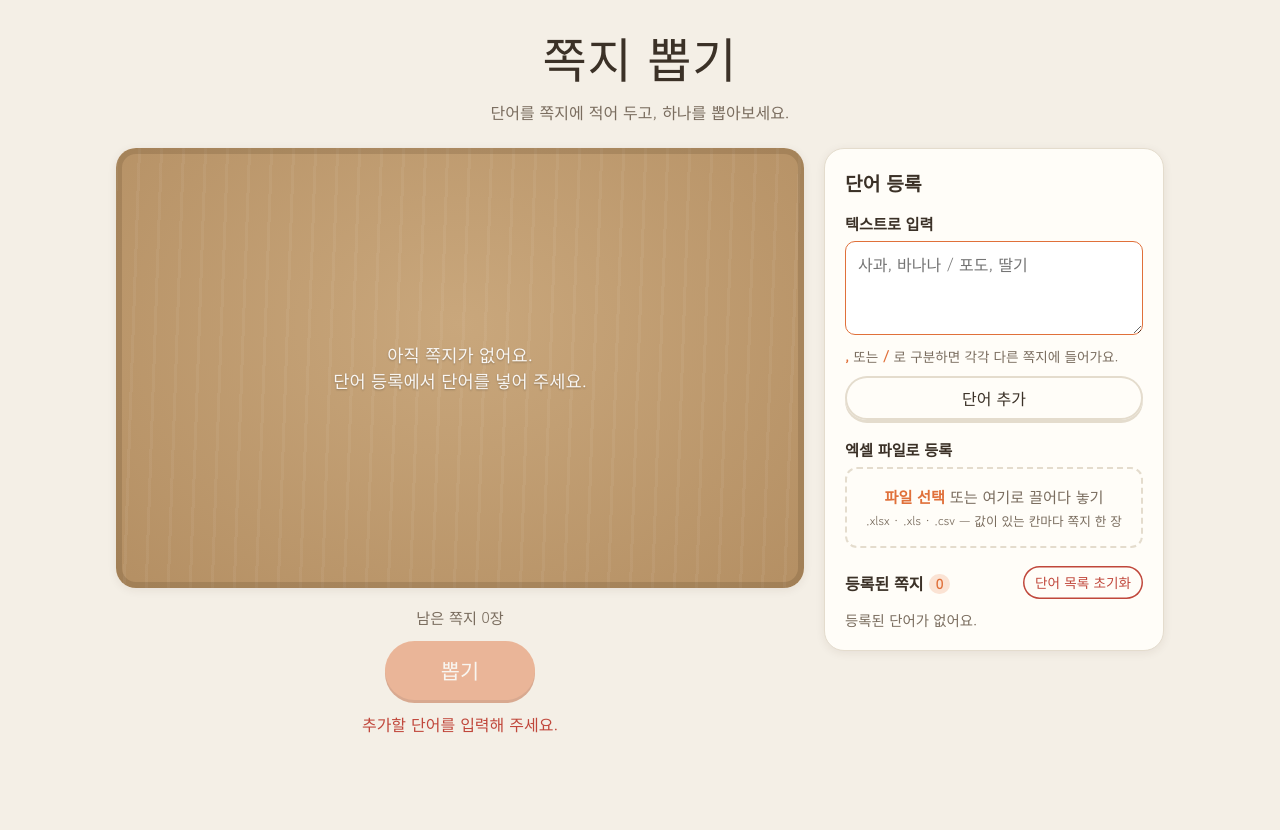
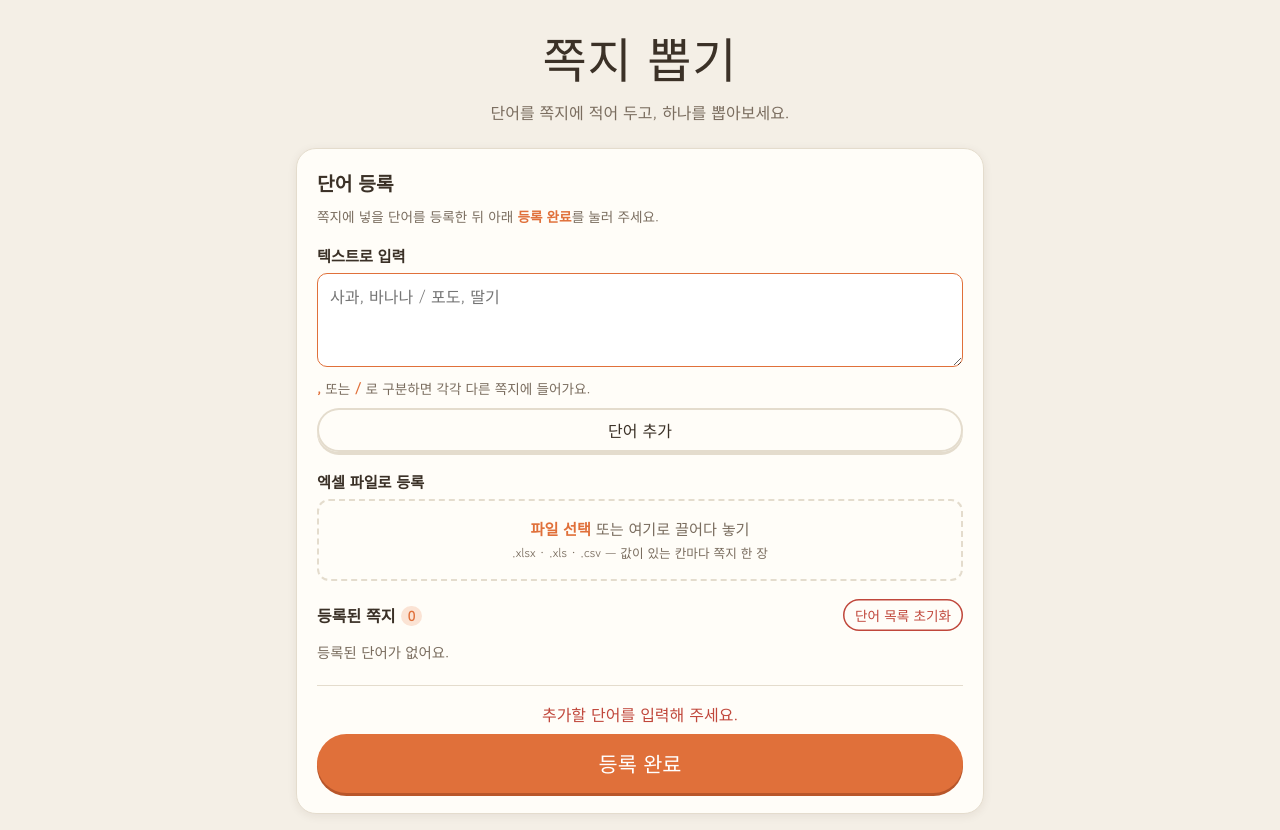
Before and after one commit to siyeonscience/randomdraw, a plain HTML site: page index.html in a window 1280 px wide. Both pictures are taken after a click on the button "단어 추가". Before the commit the page ends 800 px from the top, so only its background shows below. Drawn offline with Linux system fonts and the light colour scheme.

Commit message:
Split word registration and drawing into separate screens
Co-Authored-By: Claude Opus 5.5 <noreply@anthropic.com>
Claude-Session: https://claude.ai/code/session_01CJv411953HtCLDkoj62UAm

```diff
--- a/app.js
+++ b/app.js
@@ -39,6 +39,12 @@
   const drawnBox = $("drawnBox");
   const drawnCount = $("drawnCount");
   const restoreBtn = $("restoreBtn");
+  const setupScreen = $("setupScreen");
+  const drawScreen = $("drawScreen");
+  const setupMessage = $("setupMessage");
+  const doneBtn = $("doneBtn");
+  const editBtn = $("editBtn");
+  let screen = "setup";
 
   // ---------- 유틸 ----------
   const sleep = (ms) => new Promise((r) => setTimeout(r, reduceMotion ? Math.min(ms, 30) : ms));
@@ -59,9 +65,38 @@
   }
 
   function showMessage(text, isError = true) {
-    messageEl.textContent = text;
-    messageEl.style.color = isError ? "" : "var(--ink-soft)";
+    const el = screen === "setup" ? setupMessage : messageEl;
+    el.textContent = text;
+    el.style.color = isError ? "" : "var(--ink-soft)";
   }
+
+  // ---------- 화면 전환 ----------
+  function showScreen(name) {
+    screen = name;
+    setupScreen.hidden = name !== "setup";
+    drawScreen.hidden = name !== "draw";
+    messageEl.textContent = "";
+    setupMessage.textContent = "";
+    if (name === "draw") {
+      lastPickId = null;
+      showIdle();
+    }
+    renderAll();
+    window.scrollTo(0, 0);
+  }
+
+  doneBtn.addEventListener("click", () => {
+    if (!words.length) {
+      showMessage("먼저 단어를 하나 이상 등록해 주세요.");
+      return;
+    }
+    showScreen("draw");
+  });
+
+  editBtn.addEventListener("click", () => {
+    if (busy) return;
+    showScreen("setup");
+  });
 
   // ---------- 저장 ----------
   function save() {
@@ -249,12 +284,14 @@
     const lastIsCandidate = words.some((w) => w.id === lastPickId && !w.drawn);
     moreBtn.disabled = busy || left - (lastIsCandidate ? 1 : 0) <= 0;
     stageEmpty.hidden = words.length > 0 || !result.hidden;
+    editBtn.disabled = busy;
+    doneBtn.textContent = words.length ? `등록 완료 · 쪽지 ${words.length}장으로 뽑으러 가기` : "등록 완료";
   }
 
   function renderAll() {
     renderList();
     renderStatus();
-    if (result.hidden && !busy) renderPile();
+    if (screen === "draw" && result.hidden && !busy) renderPile();
   }
 
   function stageSize() {
@@ -319,7 +356,7 @@
     const pool = candidates();
     if (!pool.length) {
       renderAll();
-      showMessage(words.length ? "남은 쪽지가 없어요. 제외된 쪽지를 되돌리거나 단어를 추가해 주세요." : "먼저 단어를 등록해 주세요.");
+      showMessage(words.length ? "남은 쪽지가 없어요. '단어 수정'에서 제외된 쪽지를 되돌리거나 단어를 추가해 주세요." : "먼저 단어를 등록해 주세요.");
       return;
     }
 
@@ -395,10 +432,11 @@
   let resizeTimer;
   window.addEventListener("resize", () => {
     clearTimeout(resizeTimer);
-    resizeTimer = setTimeout(() => { if (!busy && result.hidden) renderPile(); }, 150);
+    resizeTimer = setTimeout(() => { if (screen === "draw" && !busy && result.hidden) renderPile(); }, 150);
   });
 
   // ---------- 시작 ----------
   load();
-  renderAll();
+  // 저장된 단어가 있으면 바로 뽑기 화면, 없으면 등록 화면부터
+  showScreen(words.length ? "draw" : "setup");
 })();
--- a/index.html
+++ b/index.html
@@ -18,13 +18,17 @@
   </header>
 
   <main class="layout">
-    <!-- 추첨 영역 -->
-    <section class="draw-area" aria-label="쪽지 추첨">
+    <!-- 추첨 화면 -->
+    <section class="draw-area screen" id="drawScreen" aria-label="쪽지 추첨" hidden>
+      <div class="screen-bar">
+        <button class="btn btn-ghost" id="editBtn" type="button">← 단어 수정</button>
+        <span class="screen-title">쪽지 뽑기</span>
+      </div>
       <div class="stage" id="stage">
         <div class="pile" id="pile" aria-hidden="true"></div>
 
         <p class="stage-empty" id="stageEmpty">
-          아직 쪽지가 없어요.<br />단어 등록에서 단어를 넣어 주세요.
+          아직 쪽지가 없어요.<br />'단어 수정'에서 단어를 넣어 주세요.
         </p>
 
         <div class="result" id="result" hidden>
@@ -65,9 +69,10 @@
       </div>
     </section>
 
-    <!-- 단어 등록 영역 -->
-    <aside class="panel" aria-label="단어 등록">
+    <!-- 단어 등록 화면 -->
+    <section class="panel screen" id="setupScreen" aria-label="단어 등록">
       <h2>단어 등록</h2>
+      <p class="hint">쪽지에 넣을 단어를 등록한 뒤 아래 <b>등록 완료</b>를 눌러 주세요.</p>
 
       <div class="field">
         <label for="textInput">텍스트로 입력</label>
@@ -101,7 +106,12 @@
         </div>
         <p class="hint">'추가로 뽑기'로 이미 뽑혀서 후보에서 빠진 쪽지예요.</p>
       </div>
-    </aside>
+
+      <div class="done-area">
+        <p class="message" id="setupMessage" role="status"></p>
+        <button class="btn btn-primary btn-big btn-block" id="doneBtn" type="button">등록 완료</button>
+      </div>
+    </section>
   </main>
 </body>
 </html>
--- a/style.css
+++ b/style.css
@@ -54,19 +54,38 @@ body {
 
 /* ---------- 레이아웃 ---------- */
 .layout {
-  max-width: 1080px;
+  max-width: 720px;
   margin: 0 auto;
   padding-block: 16px;
   padding-left: max(16px, env(safe-area-inset-left, 0px));
   padding-right: max(16px, env(safe-area-inset-right, 0px));
-  display: grid;
-  grid-template-columns: minmax(0, 1fr) 340px;
-  gap: 20px;
-  align-items: start;
 }
-@media (max-width: 860px) {
-  .layout { grid-template-columns: minmax(0, 1fr); }
+
+.screen { animation: screen-in 0.35s ease both; }
+@keyframes screen-in {
+  from { opacity: 0; transform: translateY(10px); }
+  to   { opacity: 1; transform: none; }
 }
+
+.screen-bar {
+  display: flex;
+  align-items: center;
+  justify-content: space-between;
+  gap: 8px;
+  margin-bottom: 10px;
+}
+.screen-bar .btn-ghost { font-size: 1rem; padding-left: 4px; }
+.screen-title { color: var(--ink-soft); font-size: 0.95rem; }
+
+.done-area {
+  margin-top: 22px;
+  padding-top: 16px;
+  border-top: 1px solid var(--line);
+  display: flex;
+  flex-direction: column;
+  gap: 8px;
+}
+.panel > .hint { margin-top: -6px; margin-bottom: 18px; }
 
 /* ---------- 추첨 무대 ---------- */
 .stage {
@@ -439,7 +458,7 @@ textarea:focus { outline: none; border-color: var(--accent); }
 
 @media (prefers-reduced-motion: reduce) {
   .slip, .paper, .half.top { transition-duration: 0.01s !important; }
-  .paper-wrap { animation: none; }
+  .paper-wrap, .screen { animation: none; }
 }
 
 .btn-danger.armed { background: var(--danger); color: #fff; }
```
